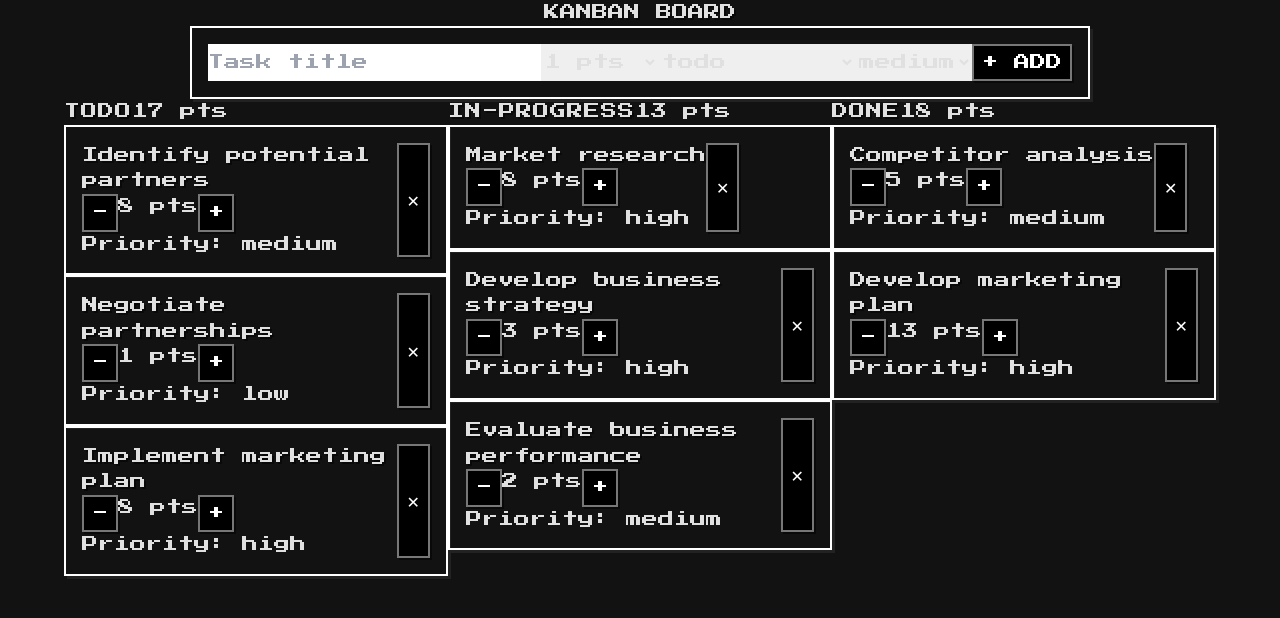
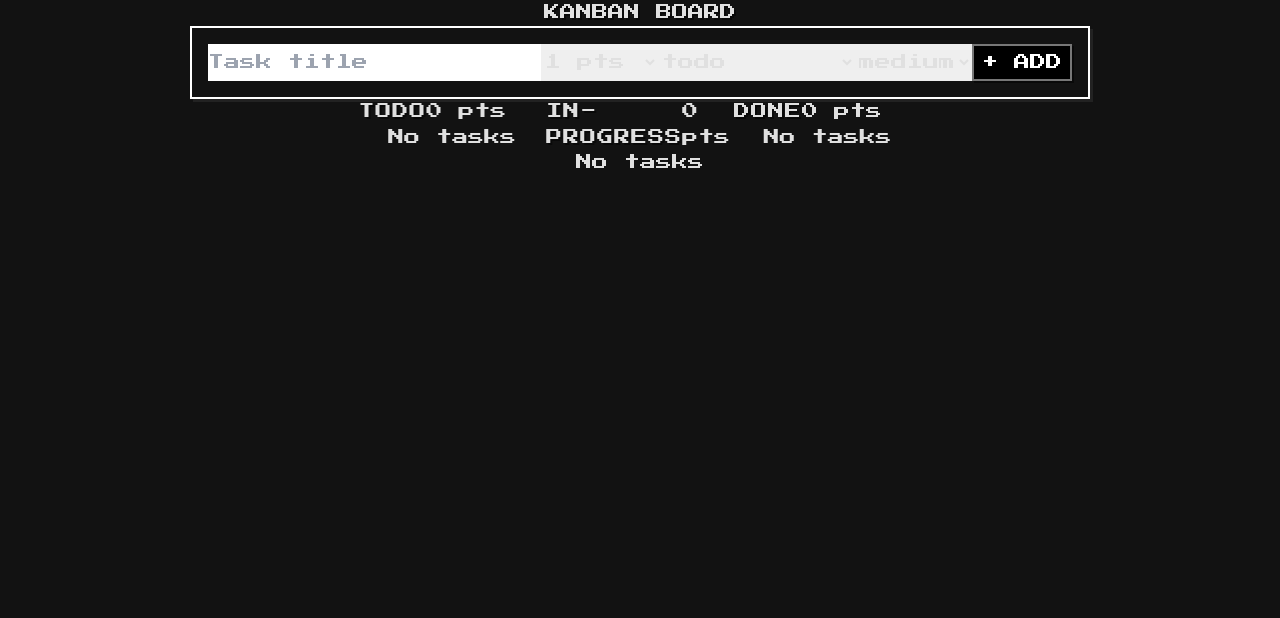
Before and after one commit to aridepai17/KANBAN-BOARD, a React (Vite) app: page / in a window 1280 px wide. Shown: the top 618 px of the page. Built offline with nearby package versions, Linux system fonts and the light colour scheme.

Commit message:
Added saving functionality to localStorage and no more reverting back to default tasks on refresh

```diff
--- a/db.json
+++ /dev/null
@@ -1,60 +0,0 @@
-{
-  "tasks": [
-    {
-      "id": "BUS-1",
-      "title": "Market research",
-      "status": "in-progress",
-      "priority": "high",
-      "points": 8
-    },
-    {
-      "id": "BUS-2",
-      "title": "Competitor analysis",
-      "status": "done",
-      "priority": "medium",
-      "points": 5
-    },
-    {
-      "id": "BUS-3",
-      "title": "Develop business strategy",
-      "status": "in-progress",
-      "priority": "high",
-      "points": 3
-    },
-    {
-      "id": "BUS-4",
-      "title": "Identify potential partners",
-      "status": "todo",
-      "priority": "medium",
-      "points": 8
-    },
-    {
-      "id": "BUS-5",
-      "title": "Negotiate partnerships",
-      "status": "todo",
-      "priority": "low",
-      "points": 1
-    },
-    {
-      "id": "BUS-6",
-      "title": "Develop marketing plan",
-      "status": "done",
-      "priority": "high",
-      "points": 13
-    },
-    {
-      "id": "BUS-7",
-      "title": "Implement marketing plan",
-      "status": "todo",
-      "priority": "high",
-      "points": 8
-    },
-    {
-      "id": "BUS-8",
-      "title": "Evaluate business performance",
-      "status": "in-progress",
-      "priority": "medium",
-      "points": 2
-    }
-  ]
-}
--- a/public/tasks.json
+++ /dev/null
@@ -1,60 +0,0 @@
-{
-    "tasks": [
-      {
-        "id": "BUS-1",
-        "title": "Market research",
-        "status": "in-progress",
-        "priority": "high",
-        "points": 8
-      },
-      {
-        "id": "BUS-2",
-        "title": "Competitor analysis",
-        "status": "done",
-        "priority": "medium",
-        "points": 5
-      },
-      {
-        "id": "BUS-3",
-        "title": "Develop business strategy",
-        "status": "in-progress",
-        "priority": "high",
-        "points": 3
-      },
-      {
-        "id": "BUS-4",
-        "title": "Identify potential partners",
-        "status": "todo",
-        "priority": "medium",
-        "points": 8
-      },
-      {
-        "id": "BUS-5",
-        "title": "Negotiate partnerships",
-        "status": "todo",
-        "priority": "low",
-        "points": 1
-      },
-      {
-        "id": "BUS-6",
-        "title": "Develop marketing plan",
-        "status": "done",
-        "priority": "high",
-        "points": 13
-      },
-      {
-        "id": "BUS-7",
-        "title": "Implement marketing plan",
-        "status": "todo",
-        "priority": "high",
-        "points": 8
-      },
-      {
-        "id": "BUS-8",
-        "title": "Evaluate business performance",
-        "status": "in-progress",
-        "priority": "medium",
-        "points": 2
-      }
-    ]
-  }
--- a/src/App.tsx
+++ b/src/App.tsx
@@ -4,8 +4,11 @@ import TaskCard from "./components/TaskCard";
 import AddTaskForm from "./components/AddTaskForm";
 import { Status, statuses, Task } from "./utils/data-tasks";
 
+const STORAGE_KEY = "kanban-tasks";
+
 function App() {
   const [tasks, setTasks] = useState<Task[]>([]);
+  const [isInitialized, setIsInitialized] = useState(false);
   const [currentlyHoveringOver, setCurrentlyHoveringOver] = useState<Status | null>(null);
 
   const columns = statuses.map((status) => ({
@@ -13,16 +16,35 @@ function App() {
     tasks: tasks.filter((task) => task.status === status),
   }));
 
+  // Load tasks from localStorage on component mount
   useEffect(() => {
-    fetch("/tasks.json")
-      .then((res) => res.json())
-      .then((data) => {
-        setTasks(data.tasks || []);
-      })
-      .catch((error) => {
-        console.error("Error fetching tasks:", error);
-      });
+    try {
+      const savedTasks = localStorage.getItem(STORAGE_KEY);
+      if (savedTasks) {
+        const parsedTasks = JSON.parse(savedTasks);
+        setTasks(parsedTasks);
+      } else {
+        // Start with empty board - no default tasks
+        setTasks([]);
+      }
+      setIsInitialized(true);
+    } catch (error) {
+      console.error("Error loading tasks from localStorage:", error);
+      setTasks([]);
+      setIsInitialized(true);
+    }
   }, []);
+
+  // Save tasks to localStorage whenever tasks change (but not on initial load)
+  useEffect(() => {
+    if (isInitialized) {
+      try {
+        localStorage.setItem(STORAGE_KEY, JSON.stringify(tasks));
+      } catch (error) {
+        console.error("Error saving tasks to localStorage:", error);
+      }
+    }
+  }, [tasks, isInitialized]);
 
   const updateTask = (updatedTask: Task) => {
     setTasks((prevTasks) =>
```
